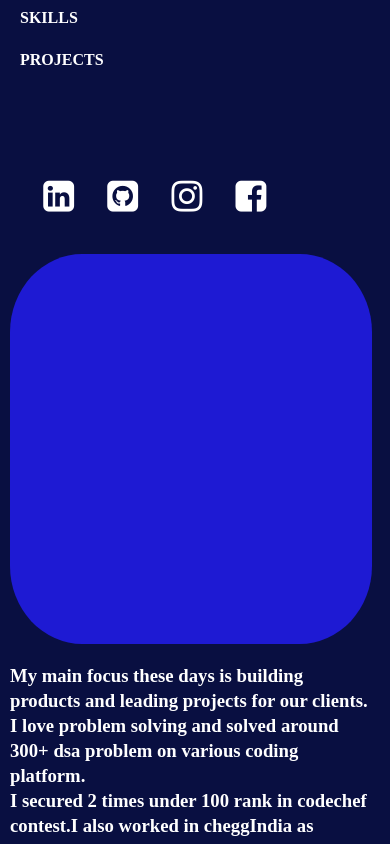
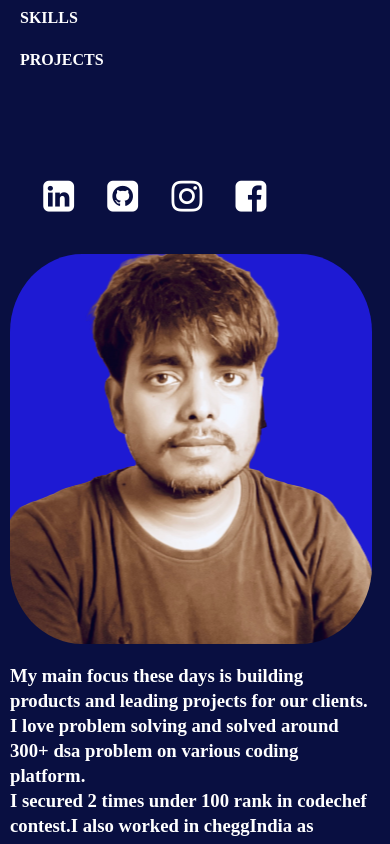
Before and after one commit to rahul803213/portfolio, a plain HTML site: page index.html in a window 390 px wide. Shown: the part 490-1334 px from the top of the page. Drawn offline with Linux system fonts and the light colour scheme; the site is published under a folder, as on GitHub Pages, so addresses that start at the root find nothing; a script that the page names is missing.

Commit message:
Update style.css

```diff
--- a/style.css
+++ b/style.css
@@ -31,7 +31,7 @@ width:30vw;
 .image{
     height: 30vw;
     width: 40vw;
-    background: url('/portfolio_image.png');
+    background: url('portfolio_image.png');
     background-position: center;
     background-size: top;
     background-color:#1E1AD3;
@@ -338,7 +338,7 @@ a:active{
   height: 100vw;
   width: auto;
   margin-top: 40px;
-  background: url('/portfolio_image.png');
+  background: url('portfolio_image.png');
   background-position: center;
   background-size: top;
   background-color:#1E1AD3;
```
